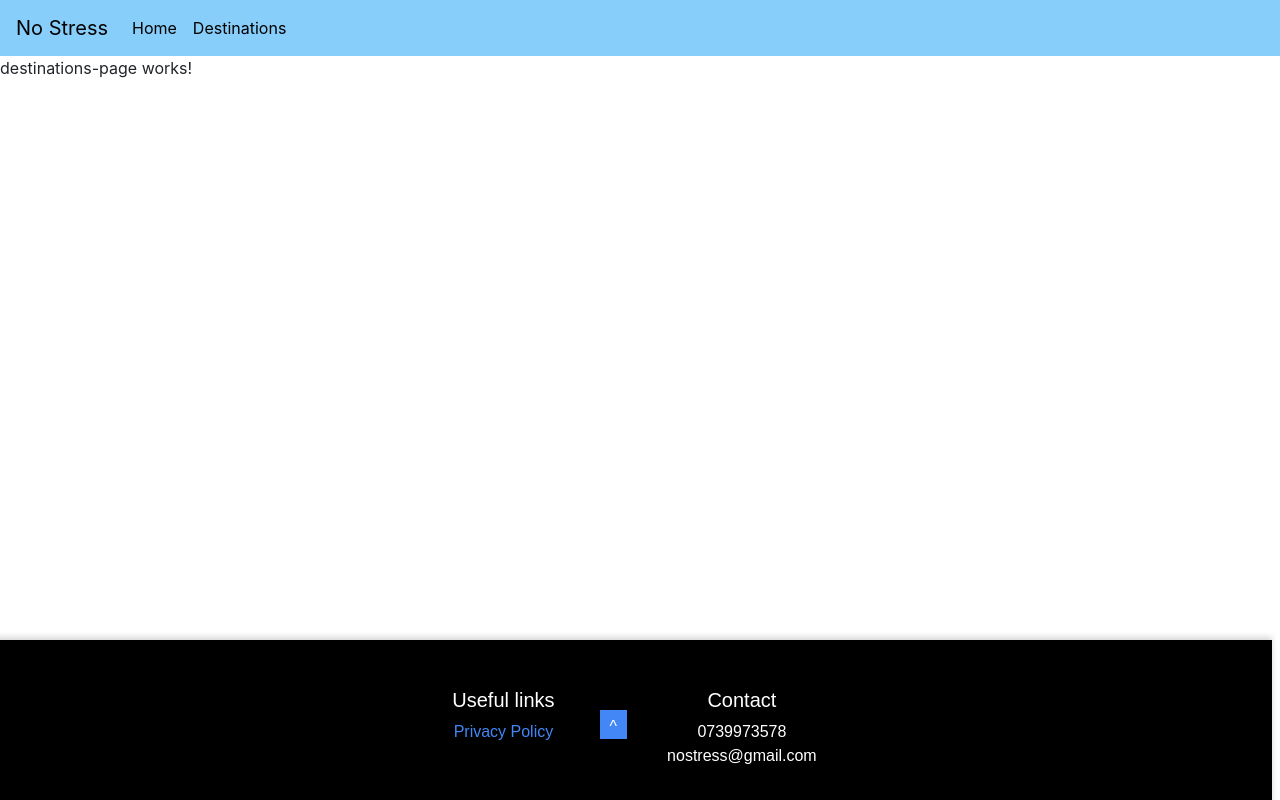
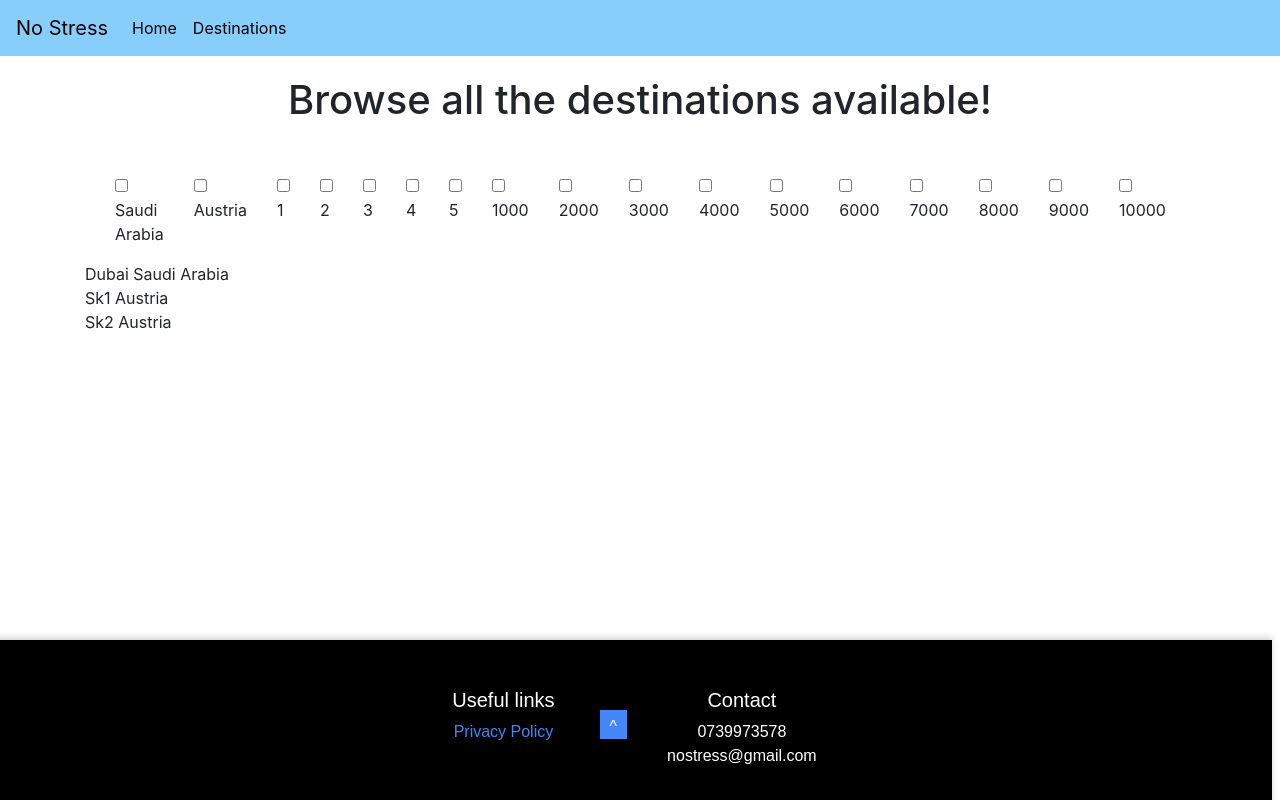
Before and after one commit to itec-ligaac/web-no-stress, an Angular app in the folder nostress-frontend/: page /destinations in a window 1280 px wide. Built offline with nearby package versions, Linux system fonts and the light colour scheme.

Commit message:
filter destinations by category

```diff
--- a/nostress-frontend/src/app/components/pages/destinations-page/destinations-page.component.html
+++ b/nostress-frontend/src/app/components/pages/destinations-page/destinations-page.component.html
@@ -1 +1,17 @@
-<p>destinations-page works!</p>
+<div class="container">
+  <h1 class="heading">Browse all the destinations available!</h1>
+  <div class="container criteria-container">
+      <div *ngFor="let crt of criteria" class="arrange">
+        <div class="container">
+          <input type="checkbox" (click)="filterDestinations(crt)">
+          <p>{{crt}}</p>
+        </div>
+      </div>
+  </div>
+  <div *ngFor="let destination of destinations">
+    <div class="destination-container">
+      {{destination.name}}
+      {{destination.country}}
+    </div>
+  </div>
+</div>
--- a/nostress-frontend/src/app/components/pages/destinations-page/destinations-page.component.scss
+++ b/nostress-frontend/src/app/components/pages/destinations-page/destinations-page.component.scss
@@ -0,0 +1,19 @@
+.heading {
+  margin-top: 20px;
+  margin-bottom: 50px;
+  text-align: center;
+}
+
+.destination-container {
+  margin-left: auto;
+  margin-right: auto;
+}
+
+.arrange {
+
+}
+
+.criteria-container {
+  display: flex;
+
+}
--- a/nostress-frontend/src/app/components/pages/destinations-page/destinations-page.component.ts
+++ b/nostress-frontend/src/app/components/pages/destinations-page/destinations-page.component.ts
@@ -1,4 +1,5 @@
-import { Component, OnInit } from '@angular/core';
+import {Component, OnInit, Pipe} from '@angular/core';
+import {DestinationModel} from '../../../models/destination-model';
 
 @Component({
   selector: 'app-destinations-page',
@@ -7,9 +8,76 @@ import { Component, OnInit } from '@angular/core';
 })
 export class DestinationsPageComponent implements OnInit {
 
-  constructor() { }
+  public criteria: any[] = [];
+  destinations: DestinationModel[] = [
+    {
+      name: 'Dubai',
+      country: 'Saudi Arabia',
+      hotels: [
+        {name: 'Hotel1', price: 10000, stars: 5},
+        {name: 'Hotel2', price: 15000, stars: 3},
+        {name: 'Hotel3', price: 8000, stars: 4}
+      ]
+    },
+    {
+      name: 'Sk1',
+      country: 'Austria',
+      hotels: [
+        {name: 'Primul1', price: 5000, stars: 5},
+        {name: 'Primul2', price: 3000, stars: 2},
+        {name: 'Primul3', price: 3000, stars: 4}
+      ]
+    },
+    {
+      name: 'Sk2',
+      country: 'Austria',
+      hotels: [
+        {name: 'Aldoilea1', price: 4500, stars: 5},
+        {name: 'Aldoilea2', price: 2500, stars: 3},
+        {name: 'Aldoilea3', price: 3500, stars: 4}
+      ]
+    }
+  ];
+
+  constructor() {
+  }
 
   ngOnInit(): void {
+      this.setCriteria();
+  }
+
+  public filterDestinations(criteria: any): void {
+    const visibleDestinations: DestinationModel[] = [];
+
+    for (const destination of this.destinations) {
+      if (destination.country === criteria) {
+        visibleDestinations.push(destination);
+      }
+      for (const hotel of destination.hotels) {
+        if (hotel.stars === criteria) {
+          visibleDestinations.push(destination);
+        }
+        if (hotel.price >= criteria - 1000 && hotel.price <= criteria + 1000) {
+          visibleDestinations.push(destination);
+        }
+      }
+    }
+
+    this.destinations = visibleDestinations;
+  }
+
+  public setCriteria(): void {
+    for (const destination of this.destinations) {
+        if (!this.criteria.includes(destination.country)) {
+            this.criteria.push(destination.country);
+        }
+    }
+    for (let i = 1; i <= 5; ++i) {
+        this.criteria.push(i);
+    }
+    for (let i = 1000; i <= 10000; i += 1000) {
+        this.criteria.push(i);
+    }
   }
 
 }
```
Also changed, not shown: nostress-frontend/src/assets/images/destinations_banner.jpg (added).
